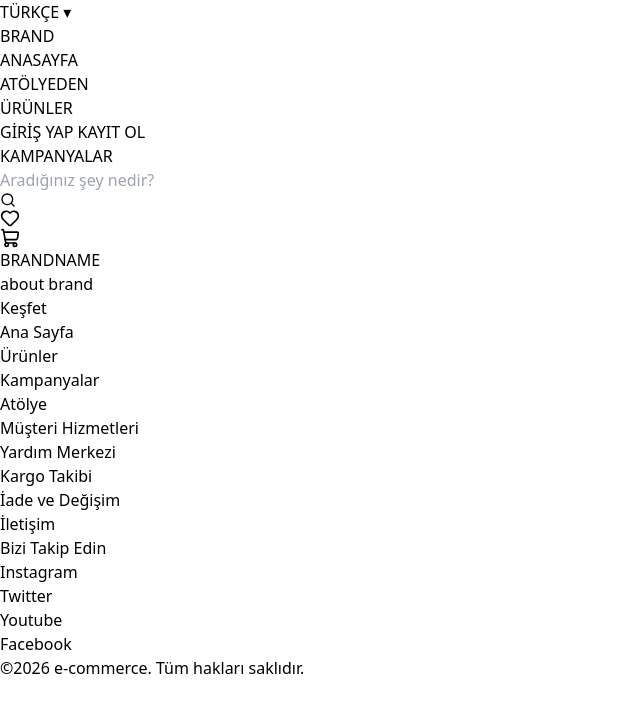
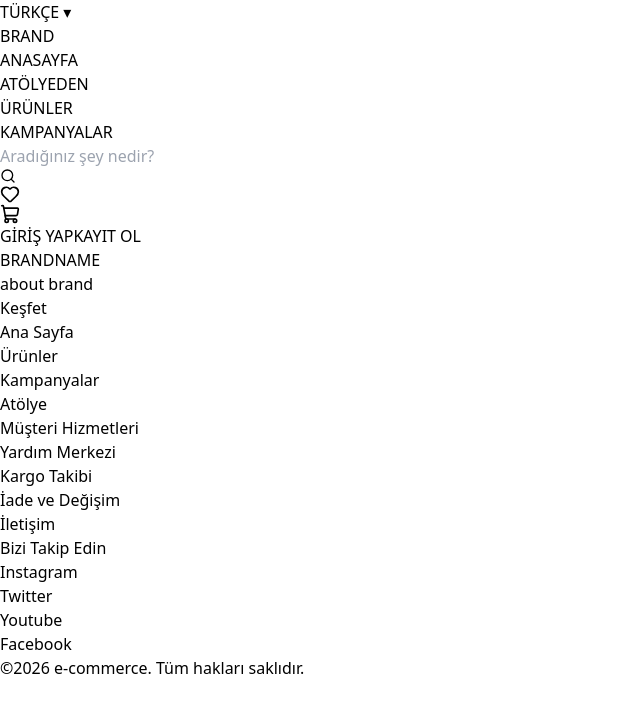
Before and after one commit to vasakz/ecommerce-app, a React (Vite) app: page / in a window 1280 px wide. Shown: the top 712 px of the page, without its empty margins (0-640 px from the left). Built offline with nearby package versions, Linux system fonts and the light colour scheme.

Commit message:
navbar auth (register-login) sayfanın en sağına taşındı

```diff
--- a/src/components/layout/Navbar.jsx
+++ b/src/components/layout/Navbar.jsx
@@ -9,9 +9,7 @@ function Navbar() {
       <div className="bg-stone-900 text-white text-xs py-2 px-6 flex items-center justify-between">
         <div></div>
         <p className="tracking-widest font-semibold">
-          {/* üst navbara kampanyalar yazılabilir */}
           <span className="ml-4 underline cursor-pointer hover:text-amber-400 transition font-bold">
-            {/* üst navbara "şimdi al" tarzında link eklenebilir */}
           </span>
         </p>
         <p className="text-stone-400 cursor-pointer hover:text-white transition">TÜRKÇE ▾</p>
@@ -29,15 +27,10 @@ function Navbar() {
             <li className="hover:text-amber-500 cursor-pointer transition">ANASAYFA</li>
             <li className="hover:text-amber-500 cursor-pointer transition">ATÖLYEDEN</li>
             <li className="hover:text-amber-500 cursor-pointer transition">ÜRÜNLER</li>
-            <Link to="/giris-yap" className="hover:text-amber-500 cursor-pointer transition text-sm font-medium"> GİRİŞ YAP
-            </Link>
-            <Link to="/kayit-ol" className="hover:text-amber-500 cursor-pointer transition"> KAYIT OL
-            </Link>
             <li className="hover:text-red-500 cursor-pointer transition">KAMPANYALAR</li>
-
           </ul>
 
-          {/* Sağ: Arama + İkonlar */}
+          {/* Sağ: Arama + İkonlar + Auth */}
           <div className="flex items-center gap-4">
             <div className="flex items-center border border-stone-300 rounded px-3 py-1 gap-2">
               <input
@@ -49,6 +42,8 @@ function Navbar() {
             </div>
             <Heart size={20} className="cursor-pointer hover:text-red-500 transition" />
             <ShoppingCart size={20} className="cursor-pointer hover:text-amber-500 transition" />
+            <Link to="/giris-yap" className="text-sm font-medium hover:text-amber-500 transition">GİRİŞ YAP</Link>
+            <Link to="/kayit-ol" className="text-sm font-medium hover:text-amber-500 transition">KAYIT OL</Link>
           </div>
 
         </div>
```
